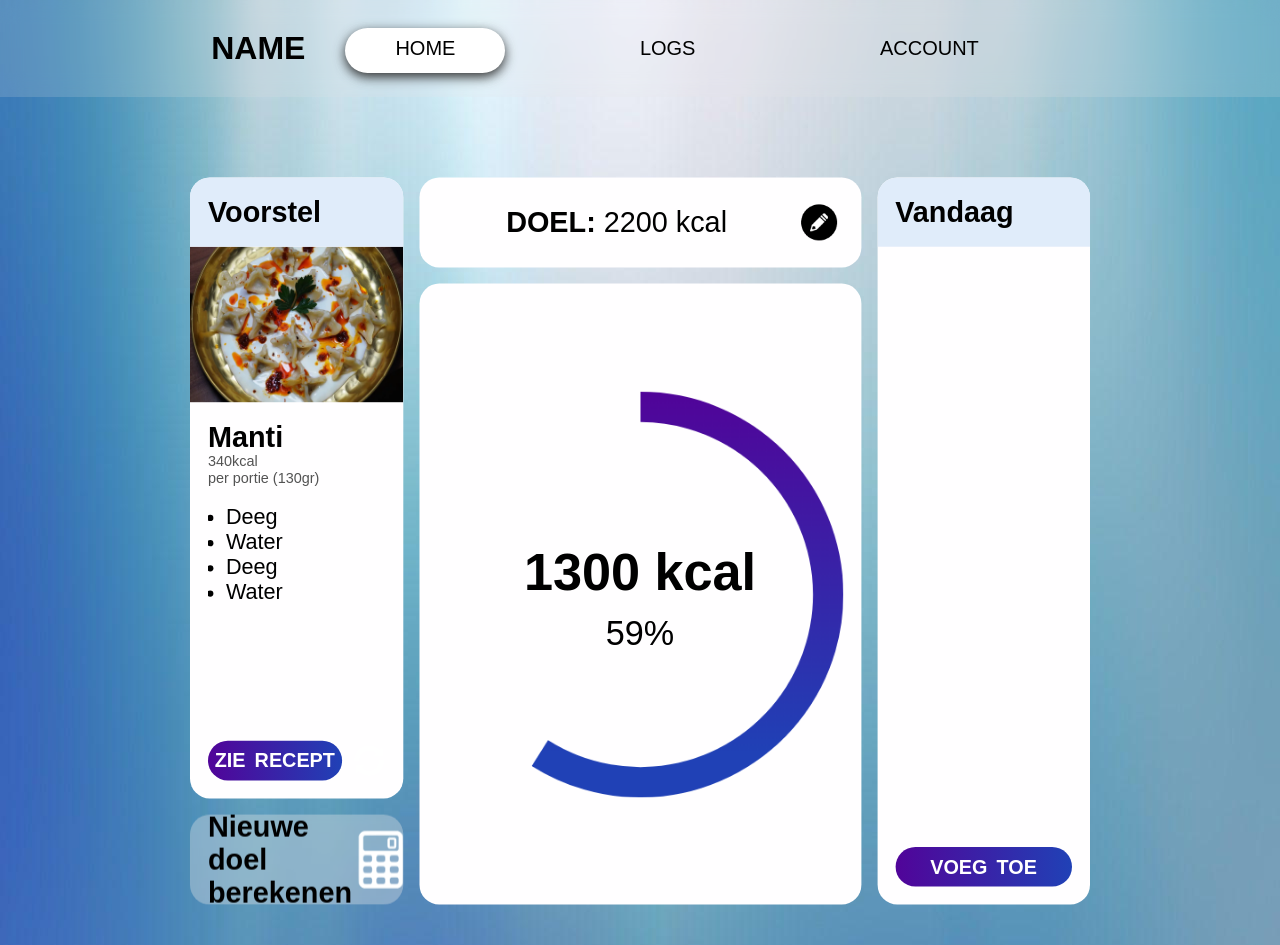
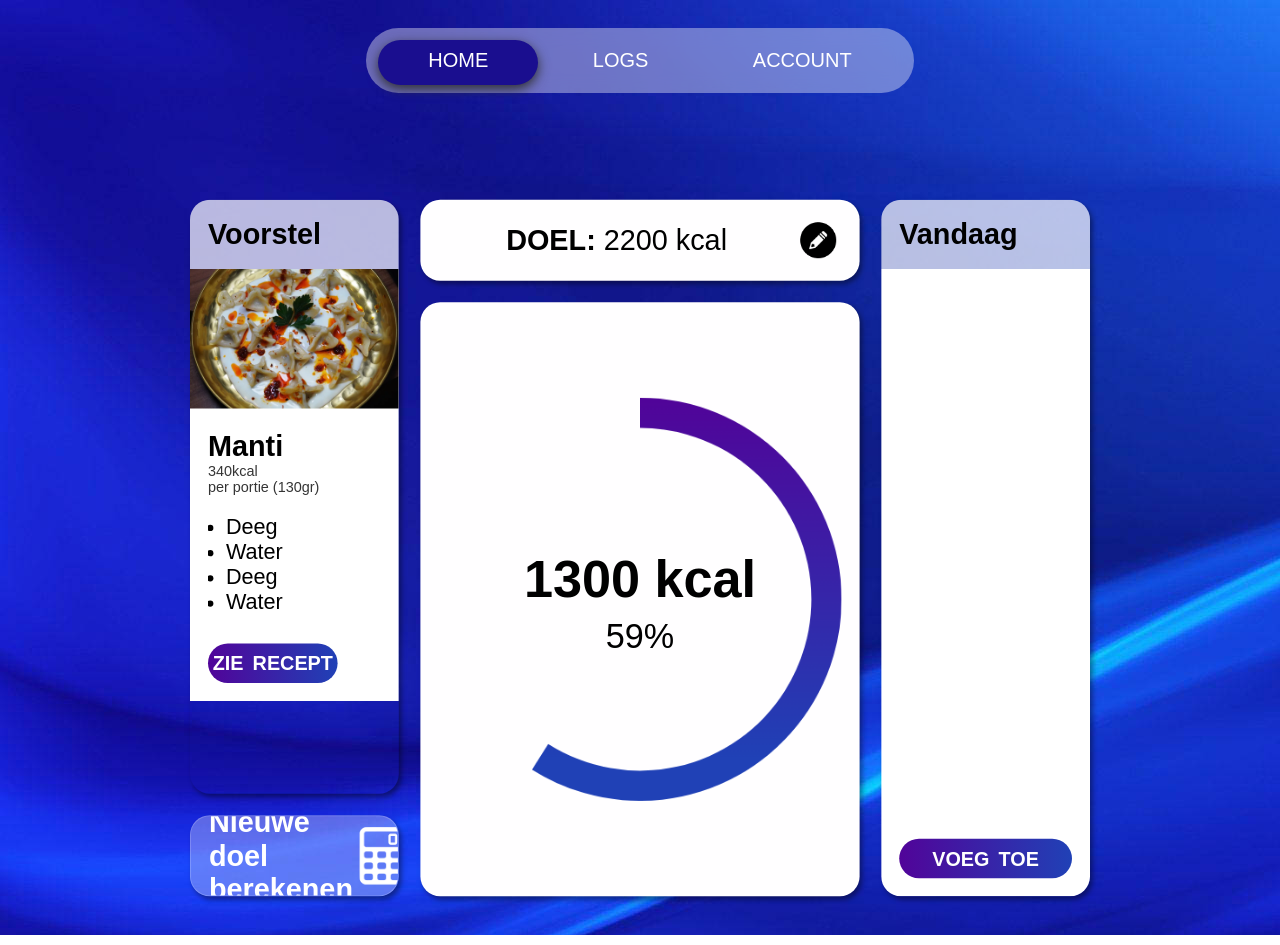
Before and after one commit to groenethee38/kcal-teller, a Flask app: page / in a window 1280 px wide. Run offline with Flask 3, Linux system fonts and the light colour scheme.

Commit message:
style update

```diff
--- a/static/css/style.css
+++ b/static/css/style.css
@@ -6,16 +6,19 @@
 }
 
 .main-content {
-    display: none;
+    scale: 1.0;
 }
 
 body {
     background-image: url("wallpaper.jpg");
 }
 
-.glassy-bg {
-    background: #e6e6e62c;
-    backdrop-filter: blur(10px);
+.transparent-header-bg {
+    background: rgba(255, 255, 255, 0.7)
+}
+
+.white-bg {
+    background: #fff;
 }
 
 header {
@@ -24,16 +27,24 @@ header {
     flex-direction: row;
     justify-content: center;
     align-items: center;
-    background: #e6e6e62c;
+}
+
+.header-container {
+    padding: 12px;
+    border-radius: 42px;
+    background: rgba(255, 255, 255, 0.384);
     backdrop-filter: blur(10px);
 }
 
+header h1 {
+    color: #fff;
+}
 
 header button {
-    color: #000000;
+    color: #ffffff;
     width: auto;
     padding: 9px 50px;
-    margin: 0 40px;
+    margin: 0 0;
     font-size: 20px;
     text-transform: uppercase;
     background-color: transparent;
@@ -54,7 +65,7 @@ header button:hover {
     top: 25px;
     left: 0px;
     height: 45px;
-    background: #ffffff;
+    background: #1a0e8f;
     transition: transform 0.3s ease;
     z-index: -1;
     box-shadow: #303030 0px 4px 12px;
@@ -140,8 +151,8 @@ HOME GRID
 .home-grid {
     display: grid;
     grid-template-columns: repeat(4, 1fr);
-    grid-template-rows: repeat(7, 100px);
-    grid-gap: 18px;
+    grid-template-rows: repeat(7, 90px);
+    grid-gap: 24px;
     scale: 0.9;
 }
 
@@ -151,6 +162,7 @@ HOME GRID
     padding: 20px;
     border-radius: 22px;
     overflow: hidden;
+    box-shadow: 3px 4px 6px rgba(0, 0, 0, 0.4);
 }
 
 
@@ -164,6 +176,7 @@ Grid child 1
     display: flex;
     flex-direction: column;
     height: 100%;
+    background: transparent;
 }
 .suggestion-img-container {
     min-height: 25%;
@@ -172,12 +185,11 @@ Grid child 1
 }
 
 .grid-item:nth-child(1) p {
-    color: #535353;
+    color: #353535;
 }
 
 .suggestion-title {
     padding: 20px;
-    background: #e0ecfa;
 }
 
 .suggestion-img {
@@ -228,12 +240,17 @@ Grid child 2
     display: flex;
     align-items: center;
     cursor: pointer;
-    background: #e6e6e65e;
-    backdrop-filter: blur(4px);
+    background: rgba(255, 255, 255, 0.30);
+    backdrop-filter: blur(10);
+    border: 1px solid rgba(255, 255, 255, 0.199);
 }
 
 .grid-item:nth-child(2) img {
     margin-left: auto;
+}
+
+.grid-item:nth-child(2) h1 {
+    color: #fff;
 }
 
 /* ==============================
@@ -368,11 +385,10 @@ Grid child 5
     display: flex;
     flex-direction: column;
     padding: 0;
+    background: transparent;
 }
 
 .grid5-title {
-    background: #e0ecfa;
-    padding-bottom: 20px;
     padding: 20px;
 }
 
@@ -381,6 +397,7 @@ Grid child 5
     display: flex;
     flex-direction: column;
     flex-grow: 1;
+    background-color: #fff;
 }
 
 .grid5-btn {
--- a/templates/home.html
+++ b/templates/home.html
@@ -32,9 +32,8 @@
                 <button id="save-add-food">Opslaan</button>
             </div>
         </div>
-        <div class="">
+        <div class="main-content">
             <header>
-                <h1>NAME</h1>
                 <div class="header-container">
                     <div id="header-background"></div>
                     <button id="home-button" onclick="changeButton('home-button'); openTab('home');">Home</button>
@@ -45,9 +44,10 @@
             <div id="home" class="tab-content active">
                 <div class="home-grid">
                     <div id="grid1" class="grid-item">
-                        <div class="suggestion-title">
+                        <div class="transparent-header-bg suggestion-title">
                             <h1>Voorstel</h1>
                         </div>
+                        <span class="white-bg">
                             <div class="suggestion-img-container">
                                 <img class="suggestion-img" src="static/css/manti.webp">
                             </div>
@@ -69,6 +69,7 @@
                                 <button class="primary-button" onclick="">Zie recept</button>
                                 <a class="refresh-icon" href=""><img class="refresh-icon" src="static/css/reload.png"></a>
                             </div>
+                        </span>
                     </div>
 
                     <div id="grid2" class="grid-item" onclick="">
@@ -88,7 +89,9 @@
                     </div>
 
                     <div id="grid5" class="grid-item">
+                        <span class="transparent-header-bg">
                             <h1 class="grid5-title">Vandaag</h1>
+                        </span>
                         <div class="grid5-bottom">
                             <div id="product-list">
                                 <div id="product">
```
Also changed, not shown: static/css/wallpaper.jpg, static/css/wallpaper2.jpg (deleted). Lines whose indentation alone changed are shown as unchanged.
